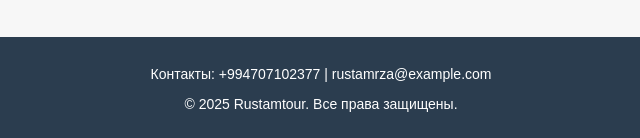
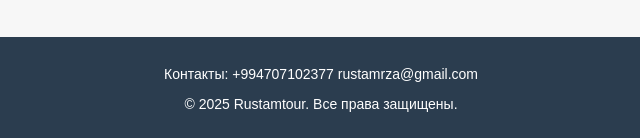
Before and after one commit to rustamrza/Rustamtour, a plain HTML site: page index.html in a window 1280 px wide. Shown: the part 1436-1574 px from the top of the page, 319-959 px from the left. Drawn offline with Linux system fonts and the light colour scheme.

Commit message:
Ваш комментарий, например: обновлена главная страница

```diff
--- a/index.html
+++ b/index.html
@@ -75,7 +75,7 @@
 
   <!-- Подвал -->
   <footer id="contacts">
-    <p>Контакты: +994707102377 | rustamrza@example.com</p>
+    <p>Контакты: +994707102377 rustamrza@gmail.com</p>
     <p>&copy; 2025 Rustamtour. Все права защищены.</p>
   </footer>
 
```
